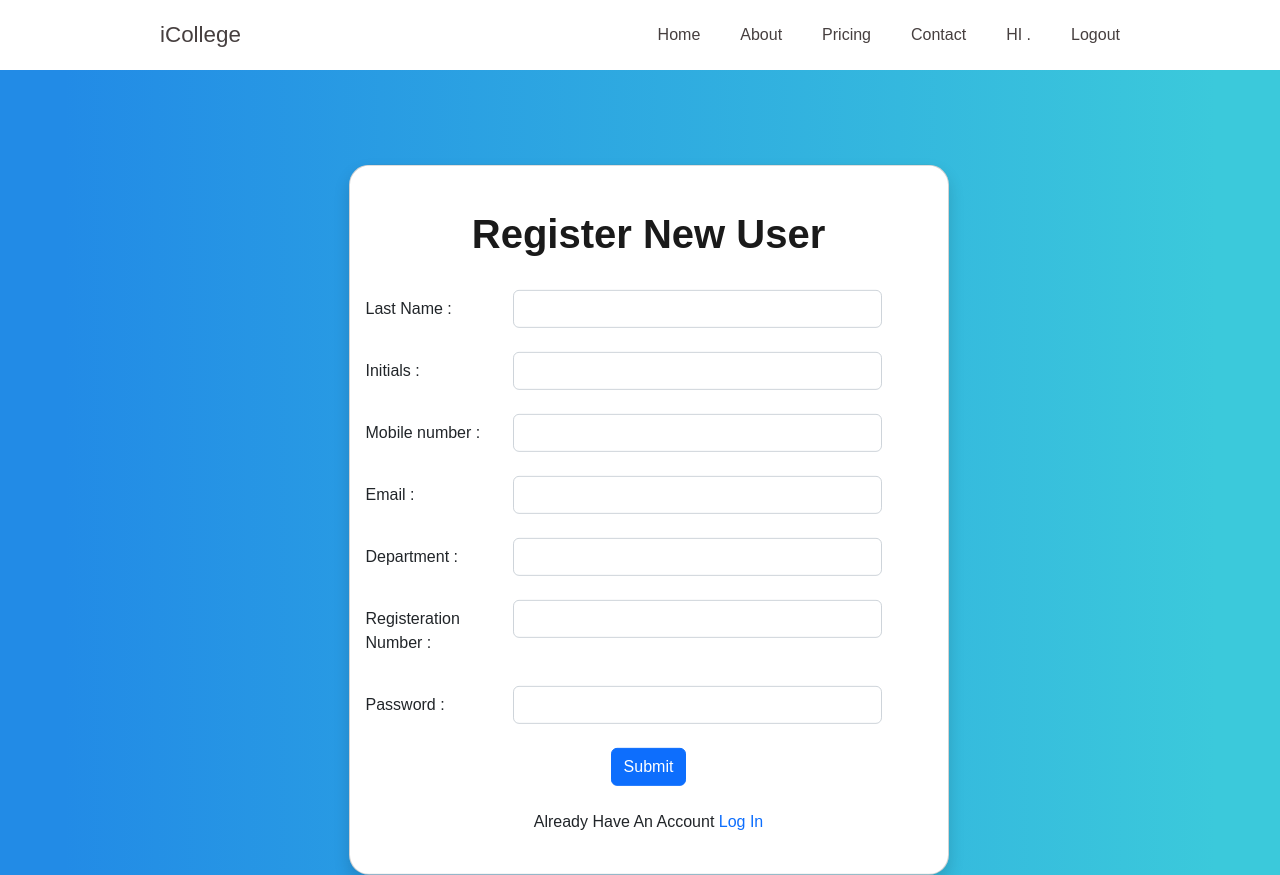
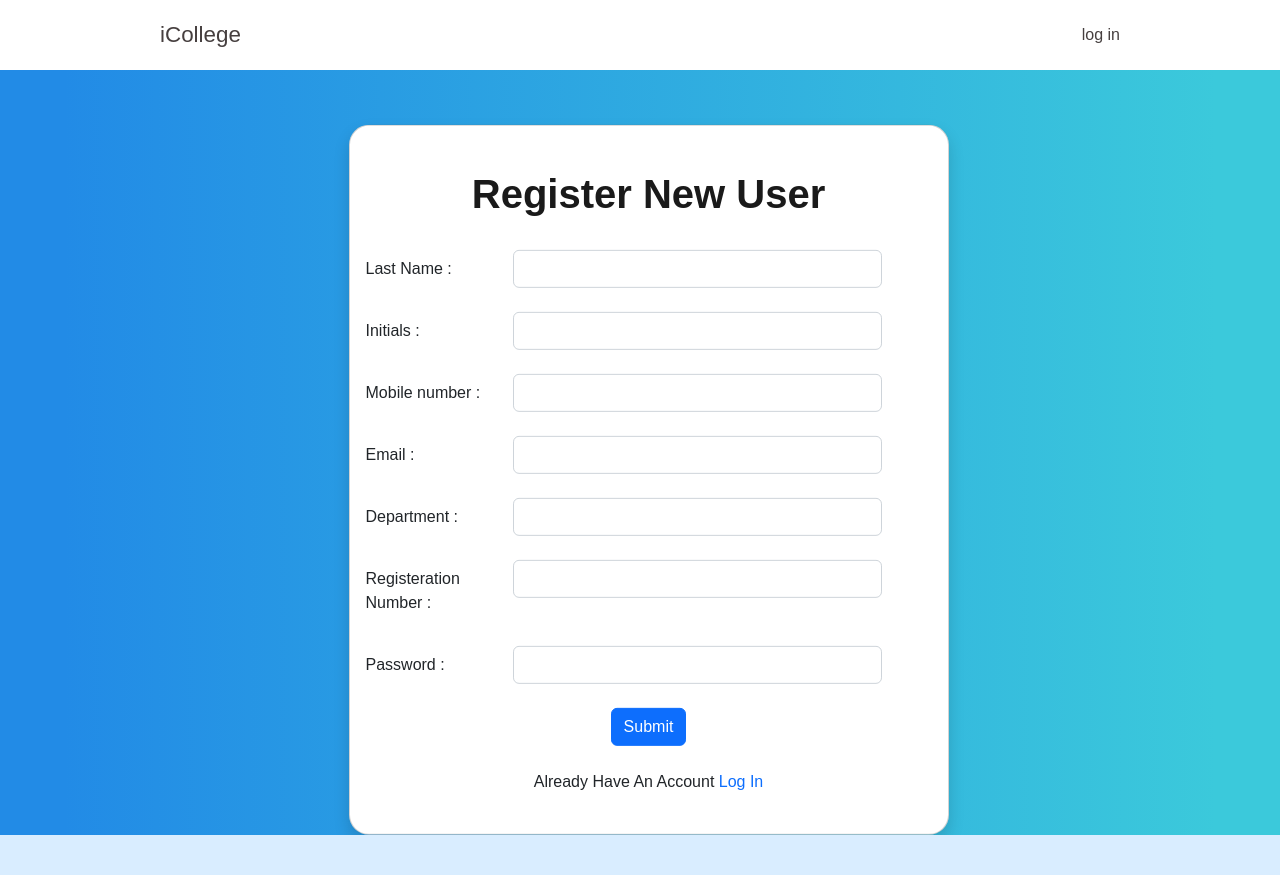
Before and after one commit to Hasaranga-sys/iCollege_LMS_Software, a React (Create React App) app in the folder front-end/: page /user/-1 in a window 1280 px wide. After the commit the page ends 835 px from the top, so only its background shows below. Built offline with nearby package versions, Linux system fonts and the light colour scheme; no server answers.

Commit message:
navbar done

```diff
--- a/front-end/src/Components/NavBar.jsx
+++ b/front-end/src/Components/NavBar.jsx
@@ -7,19 +7,141 @@ import { AuthContext } from "./UserManagement/AuthContext";
 import UserServices from "./Service/UserServices";
 import { useState } from "react";
 import { useEffect } from "react";
+import { useNavigate } from "react-router-dom";
 
 const NavBar = () => {
-  const { userDetails, setUserDetails, isAuthenticated, setIsAuthenticated } =
-    useContext(AuthContext);
-  const [lastName, setlastName] = useState("");
-  const [initials, setinitials] = useState("");
+  const {
+    userDetails,
+    setUserDetails,
+    isAuthenticated,
+    setIsAuthenticated,
+    userName,
+    setUserName,
+  } = useContext(AuthContext);
+  const [navbar, setNavbar] = useState();
+  const navigate = useNavigate();
 
   useEffect(() => {
-    UserServices.getUser(userDetails.userID).then((Response) => {
-      setlastName(Response.data.lastName);
-      setinitials(Response.data.initials);
-    });
+    // if (isAuthenticated) {
+    //   console.log("true un awelawa");
+    //   // setNavbar(AuthenticatedNavBar());
+    // } else {
+    //   console.log("dan false");
+    //   // setNavbar(null);
+    // }
+    // console.log(isAuthenticated);
   });
+
+  const AuthenticatedNavBar = () => {
+    return (
+      <>
+        <nav>
+          <div class="nav-mobile">
+            <a id="nav-toggle" href="#!">
+              <span></span>
+            </a>
+          </div>
+          <ul class="nav-list">
+            {userDetails.role == "admin" ? (
+              <>
+                <li>
+                  <a
+                    onClick={() => {
+                      navigate("/AdminHome");
+                    }}
+                  >
+                    admin home
+                  </a>
+                </li>
+                <li>
+                  <a
+                    onClick={() => {
+                      navigate("/AdminHome/NoticeTable");
+                    }}
+                  >
+                    Announcements
+                  </a>
+                </li>
+                <li>
+                  <a
+                    onClick={() => {
+                      navigate("/AdminHome/ViewLibararyItems");
+                    }}
+                  >
+                    E-Library
+                  </a>
+                </li>
+                <li>
+                  <a
+                    onClick={() => {
+                      navigate("/users");
+                    }}
+                  >
+                    User Management
+                  </a>
+                </li>
+              </>
+            ) : userDetails.role == "student" ? (
+              <>
+                <li>
+                  <a href="#!">Student Home</a>
+                </li>
+              </>
+            ) : userDetails.role == "lecture" ? (
+              <>
+                <li>
+                  <a href="#!">lecture Home</a>
+                </li>
+              </>
+            ) : null}
+
+            <li>
+              <a href="#!">HI {userName}</a>
+            </li>
+            <li>
+              <a
+                href="/"
+                onClick={() => {
+                  setUserDetails(null);
+                  setIsAuthenticated(false);
+                  setUserName(null);
+                }}
+              >
+                Logout
+              </a>
+            </li>
+          </ul>
+        </nav>
+      </>
+    );
+  };
+  const unAuthenticatedNavBar = () => {
+    return (
+      <>
+        <nav>
+          <div class="nav-mobile">
+            <a id="nav-toggle" href="#!">
+              <span></span>
+            </a>
+          </div>
+          <ul class="nav-list">
+            <li>
+              <a
+                href="/"
+                onClick={() => {
+                  setUserDetails(null);
+                  setIsAuthenticated(false);
+                  setUserName(null);
+                }}
+              >
+                log in
+              </a>
+            </li>
+          </ul>
+        </nav>
+      </>
+    );
+  };
   // user role eka ganna one nm (userDetails.role) eken enawa
   return (
     <div>
@@ -28,51 +150,9 @@ const NavBar = () => {
           <div class="brand">
             <a href="#!">iCollege</a>
           </div>
-          <nav>
-            <div class="nav-mobile">
-              <a id="nav-toggle" href="#!">
-                <span></span>
-              </a>
-            </div>
-            <ul class="nav-list">
-              {/* <!-- Setting the links to #! will ensure that no action takes place on click. --> */}
-              <li>
-                <a href="#!">Home</a>
-              </li>
-              <li>
-                <a href="#!">About</a>
-              </li>
-              {/* <li><a href="#!">Services</a>
-          <ul class="nav-dropdown">
-            <li><a href="#!">Web Design</a></li>
-            <li><a href="#!">Web Development</a></li>
-            <li><a href="#!">Graphic Design</a></li>
-          </ul>
-        </li> */}
-              <li>
-                <a href="#!">Pricing</a>
-              </li>
-              <li>
-                <a href="#!">Contact</a>
-              </li>
-              <li>
-                <a href="#!">
-                  HI {lastName}.{initials}
-                </a>
-              </li>
-              <li>
-                <a
-                  href="/"
-                  onClick={() => {
-                    setUserDetails(null);
-                    setIsAuthenticated(false);
-                  }}
-                >
-                  Logout
-                </a>
-              </li>
-            </ul>
-          </nav>
+          {!isAuthenticated ? unAuthenticatedNavBar() : AuthenticatedNavBar()}
+          {/* {!isAuthenticated ? AuthenticatedNavBar() : unAuthenticatedNavBar()} */}
+          {/* {navbar} */}
         </div>
       </section>
     </div>
--- a/front-end/src/Components/UserManagement/AuthContext.js
+++ b/front-end/src/Components/UserManagement/AuthContext.js
@@ -4,7 +4,8 @@ export const AuthContext = createContext();
 
 export default({children})=>{
     const [userDetails, setUserDetails] = useState([]);
-    const [isAuthenticated, setIsAuthenticated] = useState("false");
+    const [isAuthenticated, setIsAuthenticated] = useState(false);
+    const [userName, setUserName] = useState("");
     // useEffect(()=>{
 
     //     setUserDetails("user");
@@ -14,7 +15,7 @@ export default({children})=>{
 
     return(
         <div>
-            <AuthContext.Provider value={{userDetails, setUserDetails, isAuthenticated, setIsAuthenticated }}>
+            <AuthContext.Provider value={{userDetails, setUserDetails, isAuthenticated, setIsAuthenticated, userName, setUserName }}>
                 {children}
             </AuthContext.Provider>
         </div>
--- a/front-end/src/Components/UserManagement/Register.css
+++ b/front-end/src/Components/UserManagement/Register.css
@@ -1,7 +1,7 @@
 
   .boxmr{
     position: absolute;
-    top: 65%;
+    top: 60%;
     left: 34%;
     margin-bottom: 5cm;
     transform: translate(-50%, -50%);
--- a/front-end/src/Components/UserManagement/UserForm.jsx
+++ b/front-end/src/Components/UserManagement/UserForm.jsx
@@ -3,8 +3,9 @@ import { useNavigate, useParams } from "react-router";
 import UserServices from "../Service/UserServices.js";
 import { Link } from "react-router-dom";
 import Swal from "sweetalert2";
-import '../UserManagement/Register.css'
-
+import "../UserManagement/Register.css";
+import { useContext } from "react";
+import { AuthContext } from "./AuthContext.js";
 const UserForm = (params) => {
   const [status, setstatus] = useState("");
   const { id } = useParams();
@@ -17,6 +18,10 @@ const UserForm = (params) => {
   const [regNumber, setregNumber] = useState("");
   const [password, setpassword] = useState("");
   const [role, setrole] = useState("user");
+  const [regStatus1, setRegStatus1] = useState("");
+  const [regStatus2, setRegStatus2] = useState("");
+  const { userDetails, setUserDetails, isAuthenticated, setIsAuthenticated } =
+    useContext(AuthContext);
   const nav = useNavigate();
 
   useEffect(() => {
@@ -49,6 +54,13 @@ const UserForm = (params) => {
       });
       // console.log(id);
     }
+    if (isAuthenticated == true) {
+      setRegStatus1("");
+      setRegStatus2("");
+    } else {
+      setRegStatus1("Already Have An Account");
+      setRegStatus2("Log In");
+    }
   }, []);
 
   const submitClicked = (e) => {
@@ -76,7 +88,12 @@ const UserForm = (params) => {
           //     nav("/AdminHome")
           // }
           Swal.fire(" succesfull.");
-          nav("/login");
+          if (isAuthenticated) {
+            nav("/users");
+          } else {
+            nav("/login");
+          }
+          // nav("/login");
         })
         .catch((err) => {
           console.log("failed");
@@ -246,9 +263,9 @@ const UserForm = (params) => {
             <br />
             <div id="myDIV1">
               <div className="text-center">
-                Already Have An Account{" "}
+                {regStatus1}{" "}
                 <Link to="/login" className="text-center">
-                  Log In{" "}
+                  {regStatus2}{" "}
                 </Link>
               </div>
             </div>
--- a/front-end/src/Components/UserManagement/UserLogin.jsx
+++ b/front-end/src/Components/UserManagement/UserLogin.jsx
@@ -3,7 +3,7 @@ import { useNavigate, useParams } from "react-router";
 import UserServices from "../Service/UserServices";
 import { Link } from "react-router-dom";
 import Swal from "sweetalert2";
-import '../UserManagement/Login.css'
+import "../UserManagement/Login.css";
 import NavBar from "../NavBar";
 
 import { useContext } from "react";
@@ -13,8 +13,14 @@ const LoginForm = (params) => {
   const [regNumber, setregNumber] = useState("");
   const [password, setpassword] = useState("");
   const nav = useNavigate();
-  const { userDetails, setUserDetails, isAuthenticated, setIsAuthenticated } =
-    useContext(AuthContext);
+  const {
+    userDetails,
+    setUserDetails,
+    isAuthenticated,
+    setIsAuthenticated,
+    userName,
+    setUserName,
+  } = useContext(AuthContext);
   useEffect(() => {}, []);
 
   const submitClicked = (e) => {
@@ -32,17 +38,20 @@ const LoginForm = (params) => {
           console.log("true:student");
           setUserDetails(res.data);
           setIsAuthenticated(true);
+          usernamesetter(res.data);
           nav("/StudentHome");
         } else if (res.data.role == "admin") {
           console.log("true:admin");
           setUserDetails(res.data);
           setIsAuthenticated(true);
+          usernamesetter(res.data);
           // nav("/AdminHome")
           nav("/AdminHome");
         } else if (res.data.role == "lecture") {
           console.log("true:lecture");
           setUserDetails(res.data);
           setIsAuthenticated(true);
+          usernamesetter(res.data);
           // nav("/AdminHome")
           nav("/Lecture");
         }
@@ -58,6 +67,14 @@ const LoginForm = (params) => {
     // nav("/students")
 
     console.log(loginTemplate);
+  };
+
+  const usernamesetter = (e) => {
+    // console.log(e.userID);
+    UserServices.getUser(e.userID).then((Response) => {
+      setUserName(Response.data.lastName);
+      // console.log(Response.data.lastName);
+    });
   };
   return (
     // <div className="container">
@@ -131,38 +148,35 @@ const LoginForm = (params) => {
 
         <form onSubmit={submitClicked}>
           <div class="inputlog">
-
-          <input type="text"
+            <input
+              type="text"
               name="email"
               placeholder="Registration number"
-                  onChange={(e) => {setregNumber(e.target.value);}}
-                  required/>
+              onChange={(e) => {
+                setregNumber(e.target.value);
+              }}
+              required
+            />
 
-          <input type="password"
+            <input
+              type="password"
               name="password"
               placeholder="Password"
-                  onChange={(e) => {setpassword(e.target.value);}}
-                  required/>
+              onChange={(e) => {
+                setpassword(e.target.value);
+              }}
+              required
+            />
           </div>
 
-
-
-      <input
-                type="submit"
-                value="Sign in"
-                className="sub "
-              />
-
+          <input type="submit" value="Sign in" className="sub " />
         </form>
 
-
-      <p>Don't have an accunt? <a href="/user/-1"> Create Account</a></p>
-
+        <p>
+          Don't have an accunt? <a href="/user/-1"> Create Account</a>
+        </p>
       </div>
-
     </div>
-
-
   );
 };
 export default LoginForm;
```
Also changed, not shown: front-end/src/Components/UserManagement/UserList.jsx (+20 -2 lines). Lines whose indentation alone changed are shown as unchanged.
